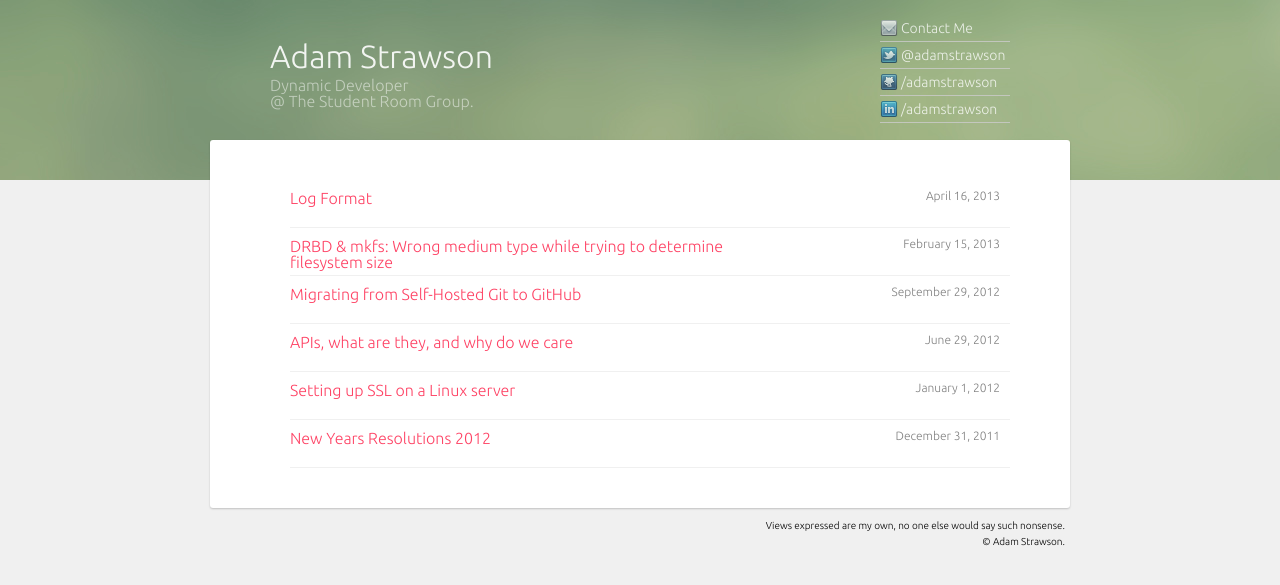
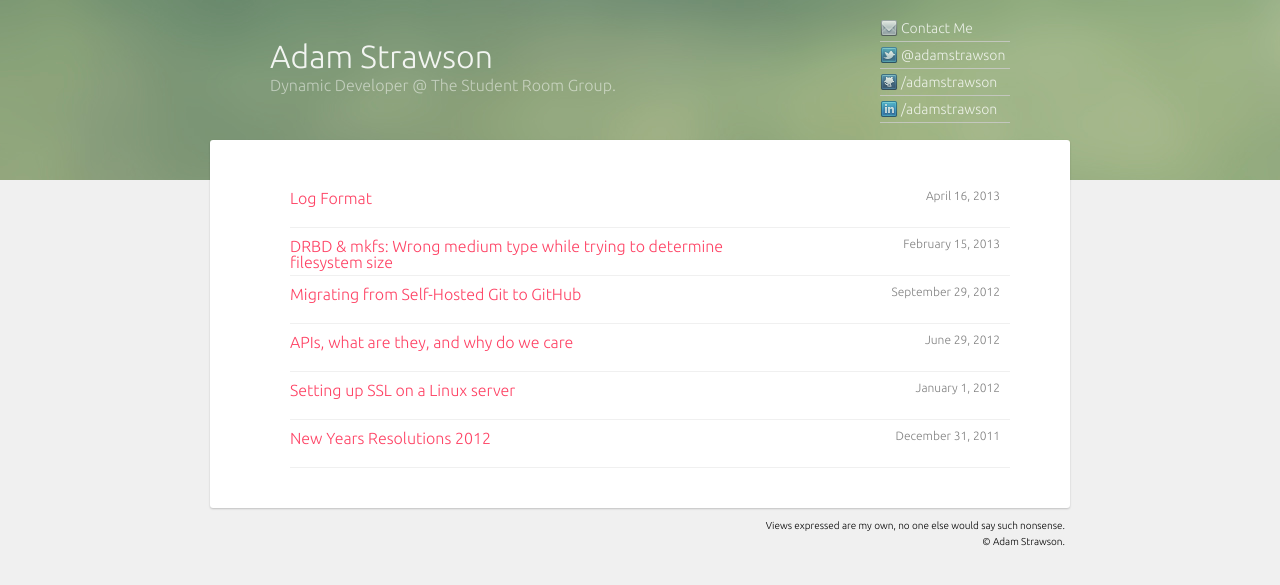
Before and after one commit to adamstrawson/adamstrawson.github.com, a Jekyll site: the page built from index.html, in a window 1280 px wide. Shown: the top 585 px of the page. Built offline with Jekyll 4.4.1, drawn with Linux system fonts in a browser that asks for light colours; Markdown is read by kramdown in place of the engine named in the settings; comment, search, counter and statistics services are not loaded.

```diff
--- a/_layouts/default.html
+++ b/_layouts/default.html
@@ -37,9 +37,7 @@
                 <div class="name">
                     <a href="/">
                         <h1>Adam Strawson</h1>
-                        <h2>Dynamic Developer <br />
-                            @ The Student Room Group.
-                        </h2>
+                        <h2>Dynamic Developer @ The Student Room Group.</h2>
                     </a>
                 </div>
                 <div class="social">
```
